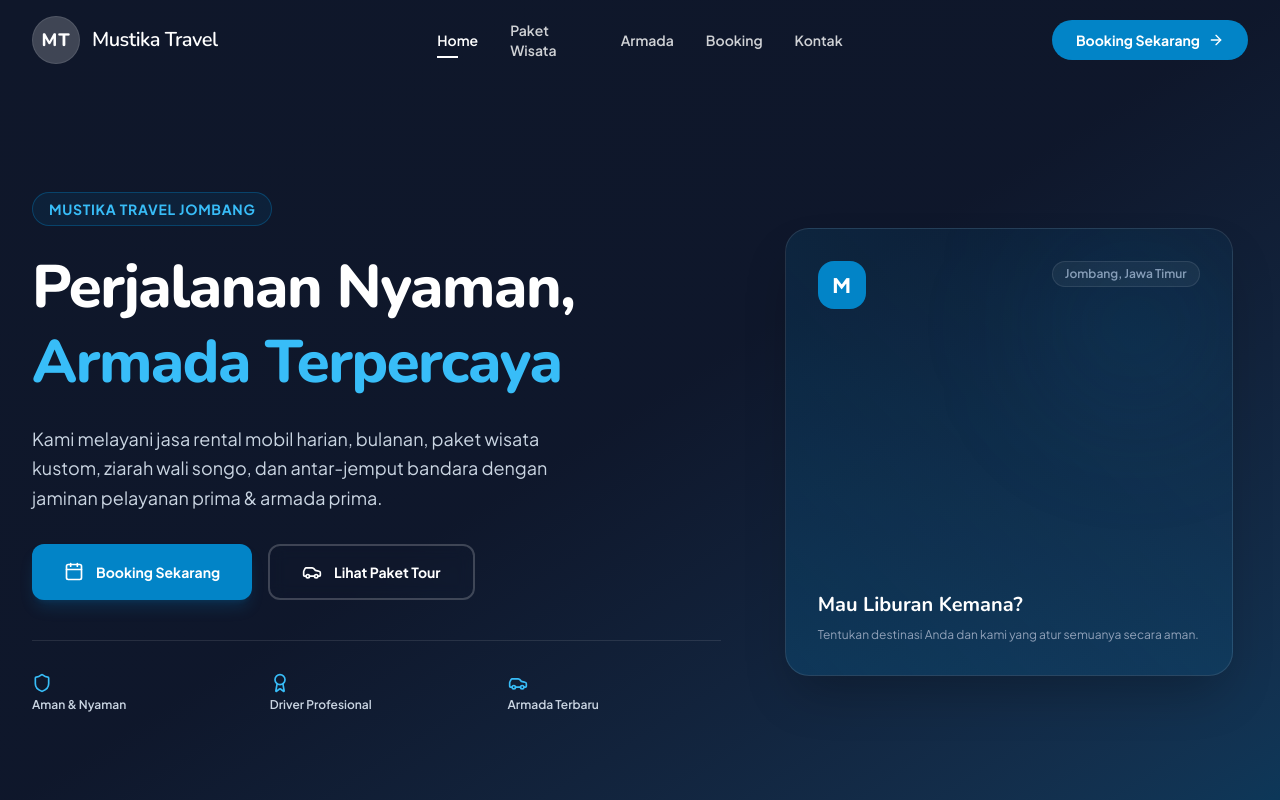
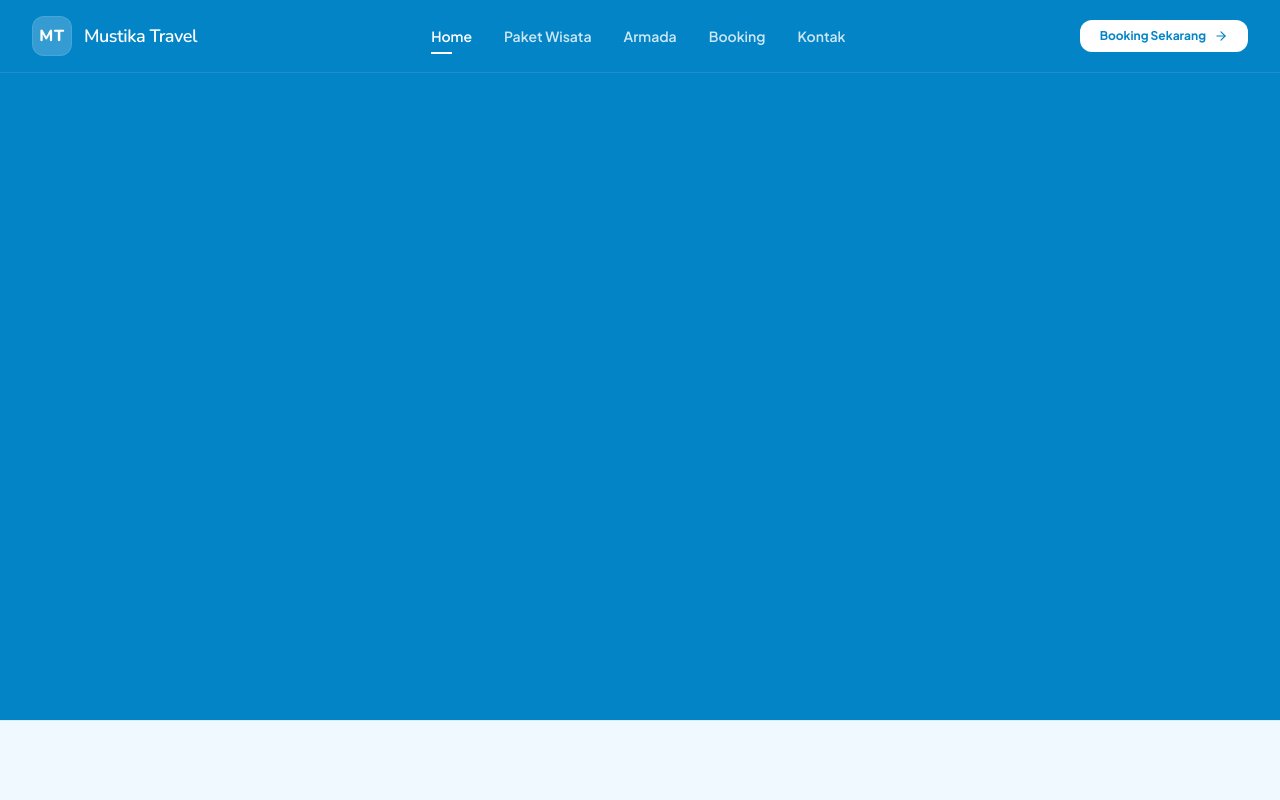
Before and after one commit to ggaku3076-ux/mustika-travel, a Next.js app: page / in a window 1280 px wide. Shown: the top 800 px of the page. Built offline with nearby package versions, Linux system fonts and the light colour scheme.

Commit message:
remove hero text and clean navbar

```diff
--- a/src/components/Hero.tsx
+++ b/src/components/Hero.tsx
@@ -1,90 +1,9 @@
-import { Calendar, Car, Shield, Award } from "lucide-react";
-
 export default function Hero() {
   return (
     <section
       id="beranda"
-      className="relative min-h-[90vh] flex flex-col justify-center overflow-hidden bg-brand-dark text-white pt-24"
-      aria-labelledby="hero-title"
-    >
-      {/* Background color placeholder/visual layer without asset image */}
-      <div className="absolute inset-0 z-0 bg-gradient-to-br from-brand-dark via-slate-900 to-brand-blue/30" />
-
-      {/* Main Content */}
-      <div className="relative z-20 mx-auto w-full max-w-7xl px-5 md:px-8 py-16 md:py-24">
-        <div className="grid grid-cols-1 lg:grid-cols-12 gap-12 items-center">
-
-          <div className="lg:col-span-7 flex flex-col items-center lg:items-start text-center lg:text-left gap-6">
-
-            <span className="px-4 py-1.5 rounded-full bg-brand-blue/10 border border-brand-blue/35 text-xs sm:text-sm font-bold text-brand-blue-light uppercase tracking-wider">
-              Mustika Travel Jombang
-            </span>
-
-            <h1
-              id="hero-title"
-              className="text-4xl sm:text-5xl lg:text-6xl font-extrabold tracking-tight text-white leading-tight font-nunito"
-            >
-              Perjalanan Nyaman,<br />
-              <span className="text-brand-blue-light">Armada Terpercaya</span>
-            </h1>
-
-            <p className="text-base sm:text-lg text-slate-300 leading-relaxed max-w-xl">
-              Kami melayani jasa rental mobil harian, bulanan, paket wisata kustom, ziarah wali songo, dan antar-jemput bandara dengan jaminan pelayanan prima & armada prima.
-            </p>
-
-            <div className="flex flex-col sm:flex-row w-full sm:w-auto gap-4 mt-2">
-              <a
-                href="/booking"
-                className="inline-flex items-center justify-center gap-3 rounded-xl bg-brand-blue px-8 py-4 text-sm font-bold text-white hover:bg-brand-blue-light transition-all duration-200 shadow-lg shadow-brand-blue/20"
-              >
-                <Calendar className="h-5 w-5 text-white" aria-hidden="true" />
-                <span>Booking Sekarang</span>
-              </a>
-
-              <a
-                href="/paket"
-                className="inline-flex items-center justify-center gap-3 rounded-xl border-2 border-white/20 px-8 py-4 text-sm font-bold text-white hover:bg-white/10 transition-colors duration-200 backdrop-blur-sm"
-              >
-                <Car className="h-5 w-5 text-white" aria-hidden="true" />
-                <span>Lihat Paket Tour</span>
-              </a>
-            </div>
-
-            {/* Badges/USP */}
-            <div className="grid grid-cols-3 gap-6 pt-8 w-full border-t border-white/10 mt-4">
-              <div className="flex flex-col items-center lg:items-start gap-1">
-                <Shield className="h-5 w-5 text-brand-blue-light" />
-                <span className="text-xs font-semibold text-slate-300">Aman & Nyaman</span>
-              </div>
-              <div className="flex flex-col items-center lg:items-start gap-1">
-                <Award className="h-5 w-5 text-brand-blue-light" />
-                <span className="text-xs font-semibold text-slate-300">Driver Profesional</span>
-              </div>
-              <div className="flex flex-col items-center lg:items-start gap-1">
-                <Car className="h-5 w-5 text-brand-blue-light" />
-                <span className="text-xs font-semibold text-slate-300">Armada Terbaru</span>
-              </div>
-            </div>
-
-          </div>
-
-          {/* Right Column: Visual illustration placeholder */}
-          <div className="lg:col-span-5 flex justify-center">
-            <div className="relative w-full max-w-md aspect-square rounded-3xl bg-gradient-to-tr from-brand-blue/20 to-brand-blue/5 border border-white/10 p-8 flex flex-col justify-between overflow-hidden shadow-2xl">
-              <div className="absolute top-0 right-0 w-48 h-48 bg-brand-blue/10 rounded-full blur-3xl pointer-events-none" />
-              <div className="flex justify-between items-start">
-                <div className="h-12 w-12 rounded-2xl bg-brand-blue flex items-center justify-center text-white font-black text-xl">M</div>
-                <span className="text-xs font-semibold px-3 py-1 bg-white/5 rounded-full border border-white/10 text-slate-400">Jombang, Jawa Timur</span>
-              </div>
-              <div className="flex flex-col gap-2 z-10">
-                <h3 className="text-xl font-bold text-white font-nunito">Mau Liburan Kemana?</h3>
-                <p className="text-xs text-slate-400">Tentukan destinasi Anda dan kami yang atur semuanya secara aman.</p>
-              </div>
-            </div>
-          </div>
-
-        </div>
-      </div>
-    </section>
+      className="relative min-h-[90vh] flex flex-col justify-center overflow-hidden bg-brand-blue"
+      aria-label="Mustika Travel Beranda"
+    />
   );
 }
--- a/src/components/Navbar.tsx
+++ b/src/components/Navbar.tsx
@@ -37,36 +37,27 @@ export default function Navbar() {
     return pathname.startsWith(href);
   };
 
-  const isHome = pathname === "/";
-  const headerBgClass = isHome
-    ? "absolute top-0 left-0 w-full z-50 bg-transparent border-b-0"
-    : "absolute top-0 left-0 w-full z-50 bg-brand-blue shadow-md border-b border-white/10";
-
-  const ctaBtnClass = isHome
-    ? "bg-brand-blue text-white hover:bg-brand-blue-light"
-    : "bg-white text-brand-blue hover:bg-white/95";
-
   return (
     <>
-      <header className={headerBgClass}>
-        <div className="mx-auto grid grid-cols-2 md:grid-cols-3 items-center max-w-7xl p-4 md:px-8">
+      <header className="absolute top-0 left-0 w-full z-50 bg-transparent border-b border-white/10">
+        <div className="mx-auto flex items-center justify-between max-w-7xl p-4 md:px-8">
 
           {/* Left: Logo & Name */}
           <Link
             href="/"
-            className="flex items-center gap-3 transition-opacity hover:opacity-90 justify-start"
+            className="flex items-center gap-3 transition-opacity hover:opacity-90"
             aria-label="Mustika Travel - Kembali ke Beranda"
           >
-            <div className="relative h-12 w-12 shrink-0 rounded-full overflow-hidden bg-white/20 flex items-center justify-center border border-white/10">
-              <span className="font-nunito font-extrabold text-white text-lg tracking-wider">MT</span>
+            <div className="relative h-10 w-10 shrink-0 rounded-xl bg-white/20 flex items-center justify-center border border-white/10">
+              <span className="font-nunito font-extrabold text-white text-base tracking-wider">MT</span>
             </div>
-            <span className="font-nunito font-semibold text-xl tracking-tight text-white leading-none">
+            <span className="font-nunito font-semibold text-lg tracking-tight text-white leading-none">
               Mustika Travel
             </span>
           </Link>
 
           {/* Center: Desktop nav links */}
-          <nav className="hidden md:flex items-center justify-center gap-8" aria-label="Main Navigation">
+          <nav className="hidden md:flex items-center gap-8" aria-label="Main Navigation">
             {navLinks.map((link) => {
               const active = isActive(link.href);
               return (
@@ -86,20 +77,20 @@ export default function Navbar() {
           </nav>
 
           {/* Right: Desktop CTA */}
-          <div className="hidden md:flex justify-end">
+          <div className="hidden md:flex items-center">
             <Link
               href="/booking"
-              className={`inline-flex items-center gap-2 rounded-full px-6 py-2.5 text-sm font-bold transition-all duration-300 transform hover:translate-x-0.5 ${ctaBtnClass}`}
+              className="inline-flex items-center gap-2 rounded-xl px-5 py-2 text-xs font-bold transition-all duration-300 bg-white text-brand-blue hover:bg-white/95"
             >
               <span>Booking Sekarang</span>
-              <ArrowRight className="h-4 w-4" aria-hidden="true" />
+              <ArrowRight className="h-3.5 w-3.5" aria-hidden="true" />
             </Link>
           </div>
 
           {/* Mobile: Hamburger / X toggle */}
           <button
             onClick={() => setIsOpen(!isOpen)}
-            className="flex items-center justify-center p-2 md:hidden col-start-2 ml-auto text-white relative w-10 h-10"
+            className="flex items-center justify-center p-2 md:hidden text-white relative w-10 h-10"
             aria-expanded={isOpen}
             aria-controls="mobile-menu"
             aria-label={isOpen ? "Tutup menu" : "Buka menu"}
```
